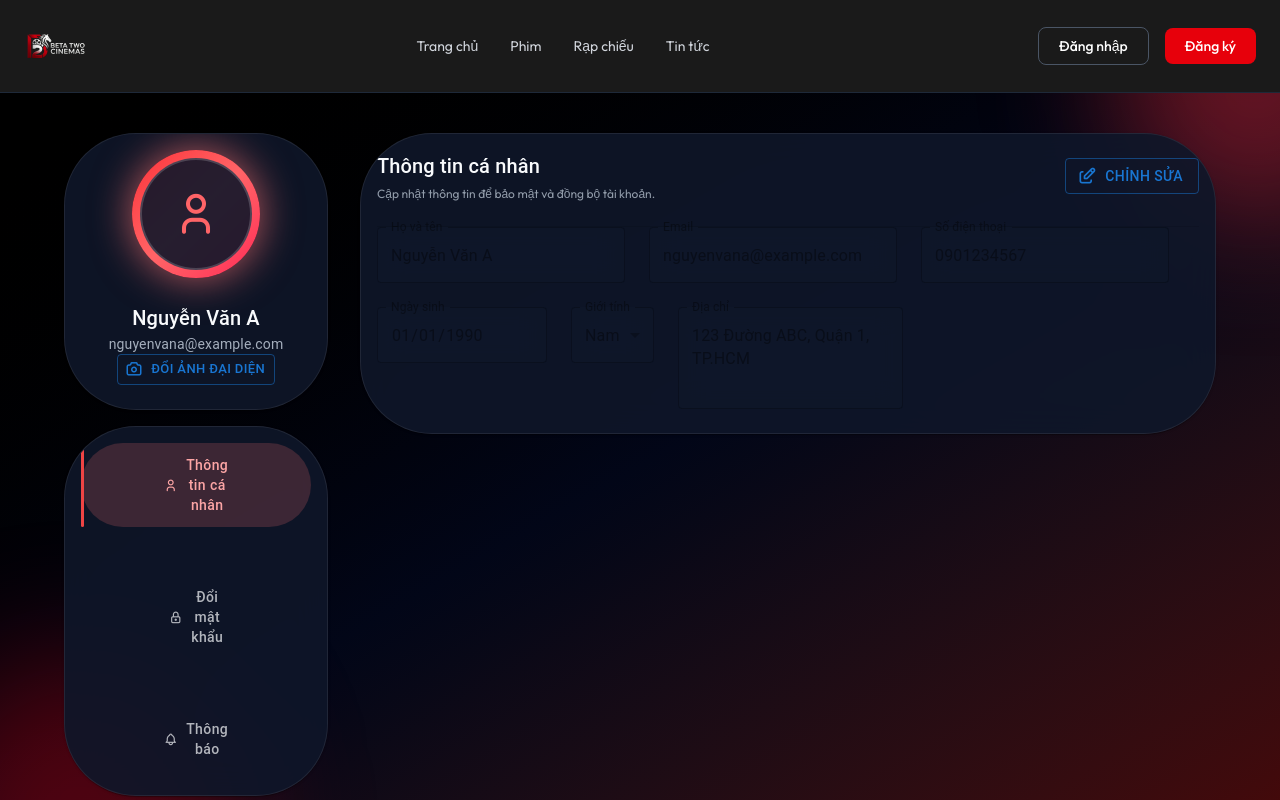
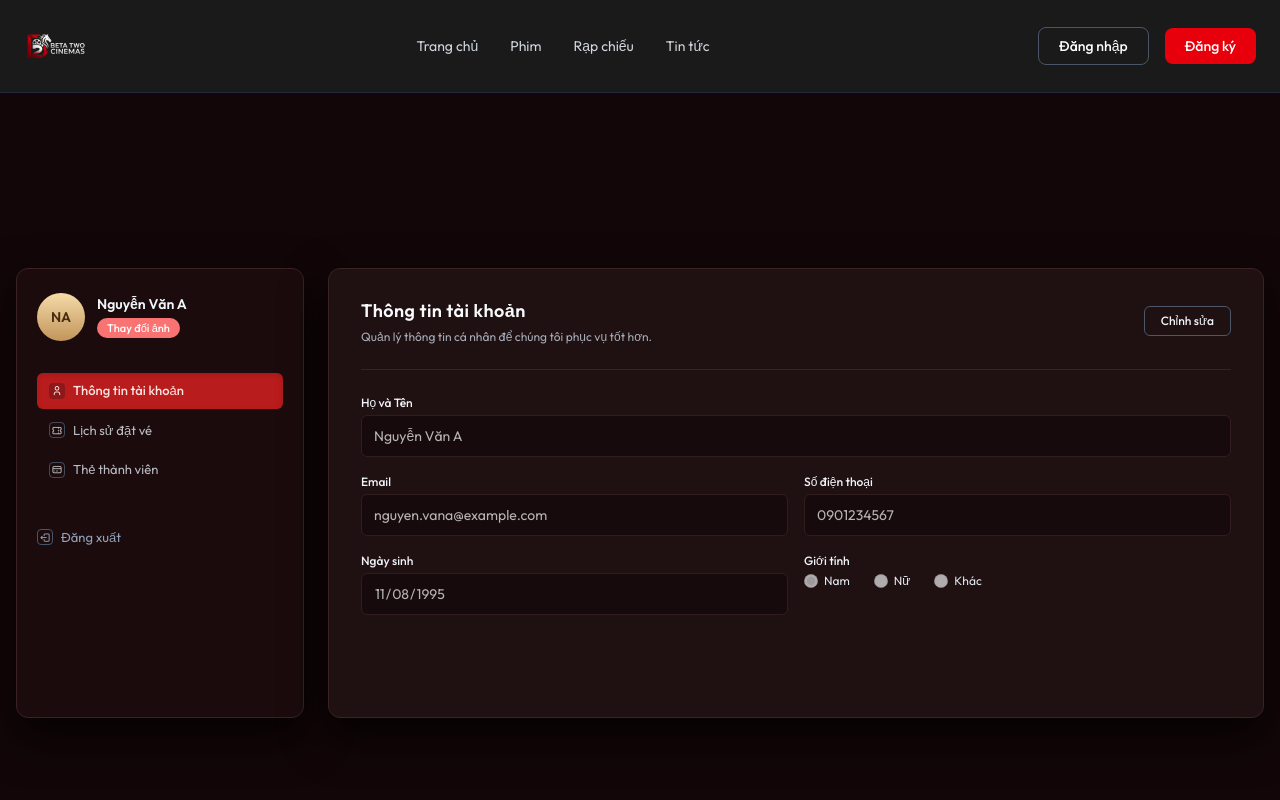
Before and after one commit to duyanhhhhhn/cinema-booking-fe, a Next.js app: page /profile in a window 1280 px wide. Shown: the top 800 px of the page. Built offline with nearby package versions, Linux system fonts and the light colour scheme.

Commit message:
update template user_detail router /profile

```diff
--- a/jsconfig.json
+++ b/jsconfig.json
@@ -1,7 +1,9 @@
 {
   "compilerOptions": {
     "paths": {
-      "@/*": ["./src/*"]
+      "@/*": [
+        "./src/*"
+      ]
     }
   }
 }
--- a/src/app/component/user/UserProfile.tsx
+++ b/src/app/component/user/UserProfile.tsx
@@ -1,389 +1,248 @@
-"use client";
+'use client';
 
-import { useState } from "react";
-import {
-  Box,
-  Card,
-  CardContent,
-  Typography,
-  TextField,
-  Button,
-  Avatar,
-  Grid,
-  Divider,
-  Tabs,
-  Tab,
-} from "@mui/material";
+import React, { useState, ChangeEvent } from 'react';
 
-export default function UserProfile() {
-  const [tabValue, setTabValue] = useState(0);
+type Gender = 'male' | 'female' | 'other';
+
+interface FormState {
+  fullName: string;
+  email: string;
+  phone: string;
+  dateOfBirth: string;
+  gender: Gender;
+}
+
+const baseInputClass =
+  'w-full rounded-md border border-[#3a2225] bg-[#14080a] px-3 py-2.5 text-sm text-slate-50 placeholder:text-slate-500 focus:outline-none focus:ring-1 focus:ring-red-500 focus:border-red-500 transition disabled:cursor-not-allowed disabled:opacity-70';
+
+export default function AccountProfilePage() {
   const [editing, setEditing] = useState(false);
-  const [formData, setFormData] = useState({
-    fullName: "Nguyễn Văn A",
-    email: "nguyenvana@example.com",
-    phone: "0901234567",
-    dateOfBirth: "1990-01-01",
-    gender: "male",
-    address: "123 Đường ABC, Quận 1, TP.HCM",
+  const [formData, setFormData] = useState<FormState>({
+    fullName: 'Nguyễn Văn A',
+    email: 'nguyen.vana@example.com',
+    phone: '0901234567',
+    dateOfBirth: '1995-11-08',
+    gender: 'male',
   });
 
-  const handleChange = (e: any) => {
-    setFormData({
-      ...formData,
-      [e.target.name]: e.target.value,
-    });
+  const handleChange = (e: ChangeEvent<HTMLInputElement>) => {
+    const { name, value } = e.target;
+    setFormData(prev => ({
+      ...prev,
+      [name]: value,
+    }));
   };
 
   const handleSave = () => {
-    // Handle save logic
+    // TODO: gọi API lưu dữ liệu
     setEditing(false);
   };
 
-  const textFieldSx = {
-    "& .MuiOutlinedInput-root": {
-      color: "#e5e7eb",
-      backgroundColor: "rgba(15,23,42,0.75)",
-      backdropFilter: "blur(14px)",
-      "& fieldset": {
-        borderColor: "rgba(148,163,184,0.6)",
-      },
-      "&:hover fieldset": {
-        borderColor: "#f97373",
-      },
-      "&.Mui-focused fieldset": {
-        borderColor: "#ef4444",
-        boxShadow: "0 0 0 1px rgba(248,113,113,0.7)",
-      },
-    },
-    "& .MuiInputLabel-root": {
-      color: "rgba(148,163,184,0.9)",
-      "&.Mui-focused": {
-        color: "#fecaca",
-      },
-    },
-  };
-
-  const glassCardSx = {
-    backgroundColor: "rgba(15,23,42,0.9)",
-    backdropFilter: "blur(18px)",
-    borderRadius: 18,
-    border: "1px solid rgba(248,250,252,0.08)",
-  };
-
   return (
-    <main className="relative flex flex-1 justify-center p-4 sm:p-6 md:p-10 overflow-hidden bg-gradient-to-br from-black via-slate-950 to-red-950">
-      {/* Glow đỏ mờ phía sau */}
-      <div className="pointer-events-none absolute -top-40 right-[-120px] h-72 w-72 rounded-full bg-red-500/40 blur-3xl" />
-      <div className="pointer-events-none absolute bottom-[-140px] left-[-80px] h-80 w-80 rounded-full bg-red-700/40 blur-3xl" />
-
-      <div className="relative z-10 w-full max-w-6xl grid grid-cols-1 gap-8 md:grid-cols-12 text-slate-100">
-        {/* Sidebar bên trái */}
-        <aside className="md:col-span-4 lg:col-span-3">
-          <Box className="space-y-4">
-            {/* Card avatar */}
-            <Card
-              sx={glassCardSx}
-              className="relative overflow-hidden shadow-[0_18px_45px_rgba(0,0,0,0.75)] transition-all duration-300 hover:-translate-y-1 hover:shadow-[0_22px_60px_rgba(0,0,0,0.9)] hover:border-red-500/80"
-            >
-              <CardContent className="p-6 text-center">
-                <div className="mx-auto mb-6 flex h-32 w-32 items-center justify-center rounded-full bg-gradient-to-br from-red-500 via-red-400 to-rose-500 shadow-[0_0_40px_rgba(248,113,113,0.75)]">
-                  <Avatar
-                    sx={{
-                      width: 112,
-                      height: 112,
-                      backgroundColor: "rgba(15,23,42,0.9)",
-border: "2px solid rgba(248,250,252,0.18)",
-                    }}
-                  >
-                    <i className="ti ti-user text-5xl text-red-400" />
-                  </Avatar>
+    <main className="min-h-200 bg-[#120608] flex items-center justify-center px-4 py-6 text-slate-100">
+      <div className="w-full max-w-7xl min-h-[450px] flex flex-col gap-6 md:flex-row">
+        {/* SIDEBAR */}
+        <aside className="w-full md:w-64 lg:w-72">
+          <div className="flex h-full flex-col rounded-xl border border-[#3a2225] bg-[#1b0b0d] px-5 py-6 shadow-[0_18px_45px_rgba(0,0,0,0.75)]">
+            {/* User block */}
+            <div>
+              <div className="flex items-center gap-3">
+                <div className="flex h-12 w-12 items-center justify-center rounded-full bg-gradient-to-b from-[#f5dba8] to-[#c2955b] text-sm font-semibold text-[#4a2b10]">
+                  NA
+                </div>
+                <div className="flex flex-col">
+                  <span className="text-sm font-semibold leading-tight">
+                    Nguyễn Văn A
+                  </span>
+                  <button className="mt-1 w-max rounded-full bg-[#f97373] px-2.5 py-0.5 text-[11px] font-medium text-white">
+                    Thay đổi ảnh
+                  </button>
+                </div>
               </div>
 
-                <Typography
-                  variant="h6"
-                  className="font-semibold mb-1 text-slate-50 tracking-wide"
-                >
-                  {formData.fullName}
-                </Typography>
-                <Typography
-                  variant="body2"
-                  className="text-slate-300/80 mb-4 text-sm"
-                >
-                  {formData.email}
-                </Typography>
+              {/* Nav list */}
+              <nav className="mt-8 space-y-1 text-[13px]">
+                <button className="flex w-full items-center gap-2 rounded-md bg-[#b91c1c] px-3 py-2 text-left text-[13px] font-medium text-[#fee2e2] shadow-inner shadow-red-900/40 transition hover:bg-[#dc2626]">
+                  <span className="inline-flex h-4 w-4 items-center justify-center rounded-sm bg-red-900/80">
+                    <i className="ti ti-user text-[11px]" />
+                  </span>
+                  <span>Thông tin tài khoản</span>
+                </button>
 
-                <Button
-                  variant="outlined"
-                  size="small"
-                  startIcon={<i className="ti ti-camera" />}
-                  className="border-red-500/70 text-red-300 hover:border-red-400 hover:bg-red-500/10 hover:text-red-200 transition-all duration-200"
-                >
-                  Đổi ảnh đại diện
-                </Button>
-              </CardContent>
-            </Card>
+                <button className="flex w-full items-center gap-2 rounded-md px-3 py-2 text-left text-slate-200/80 transition hover:bg-[#261013] hover:text-slate-50">
+                  <span className="inline-flex h-4 w-4 items-center justify-center rounded-sm border border-slate-500/60">
+                    <i className="ti ti-ticket text-[11px]" />
+                  </span>
+                  <span>Lịch sử đặt vé</span>
+                </button>
 
-            {/* Card Tabs */}
-            <Card
-              sx={glassCardSx}
-              className="relative overflow-hidden shadow-[0_18px_45px_rgba(0,0,0,0.7)] transition-all duration-300 hover:-translate-y-1 hover:shadow-[0_22px_60px_rgba(0,0,0,0.9)] hover:border-red-500/80"
-            >
-              <CardContent className="p-4">
-                <Tabs
-                  orientation="vertical"
-                  value={tabValue}
-                  onChange={(e, v) => setTabValue(v)}
-                  sx={{
-                    "& .MuiTabs-flexContainer": {
-                      gap: 6,
-                    },
-                    "& .MuiTabs-indicator": {
-                      left: 0,
-                      width: 3,
-                      borderRadius: 9999,
-                      backgroundColor: "#ef4444",
-                    },
-                  }}
-                >
-                  <Tab
-                    disableRipple
-                    label={
-                      <div className="flex items-center gap-2">
-                        <i className="ti ti-user text-sm" />
-                        <span className="text-sm">Thông tin cá nhân</span>
+                <button className="flex w-full items-center gap-2 rounded-md px-3 py-2 text-left text-slate-200/80 transition hover:bg-[#261013] hover:text-slate-50">
+                  <span className="inline-flex h-4 w-4 items-center justify-center rounded-sm border border-slate-500/60">
+                    <i className="ti ti-credit-card text-[11px]" />
+                  </span>
+                  <span>Thẻ thành viên</span>
+                </button>
+              </nav>
             </div>
-                    }
-                    sx={{
-                      justifyContent: "flex-start",
-                      textTransform: "none",
-                      alignItems: "center",
-                      color: "rgba(248,250,252,0.7)",
-                      fontSize: 14,
-                      fontWeight: 500,
-                      borderRadius: 9999,
-                      paddingInline: 14,
-                      minHeight: 44,
-                      "&:hover": {
-                        backgroundColor: "rgba(248,113,113,0.12)",
-                        color: "#fecaca",
-                      },
-                      "&.Mui-selected": {
-                        color: "#fca5a5",
-backgroundColor: "rgba(248,113,113,0.2)",
-                      },
-                    }}
-                  />
-                  <Tab
-                    disableRipple
-                    label={
-                      <div className="flex items-center gap-2">
-                        <i className="ti ti-lock text-sm" />
-                        <span className="text-sm">Đổi mật khẩu</span>
+
+            {/* Logout */}
+            <button className="mt-10 flex items-center gap-2 text-[13px] text-slate-400 transition hover:text-slate-100">
+              <span className="inline-flex h-4 w-4 items-center justify-center rounded-sm border border-slate-600">
+                <i className="ti ti-logout-2 text-[11px]" />
+              </span>
+              <span>Đăng xuất</span>
+            </button>
           </div>
-                    }
-                    sx={{
-                      justifyContent: "flex-start",
-                      textTransform: "none",
-                      alignItems: "center",
-                      color: "rgba(248,250,252,0.7)",
-                      fontSize: 14,
-                      fontWeight: 500,
-                      borderRadius: 9999,
-                      paddingInline: 14,
-                      minHeight: 44,
-                      "&:hover": {
-                        backgroundColor: "rgba(248,113,113,0.12)",
-                        color: "#fecaca",
-                      },
-                      "&.Mui-selected": {
-                        color: "#fca5a5",
-                        backgroundColor: "rgba(248,113,113,0.2)",
-                      },
-                    }}
-                  />
-                  <Tab
-                    disableRipple
-                    label={
-                      <div className="flex items-center gap-2">
-                        <i className="ti ti-bell text-sm" />
-                        <span className="text-sm">Thông báo</span>
-                      </div>
-                    }
-                    sx={{
-                      justifyContent: "flex-start",
-                      textTransform: "none",
-                      alignItems: "center",
-                      color: "rgba(248,250,252,0.7)",
-                      fontSize: 14,
-                      fontWeight: 500,
-                      borderRadius: 9999,
-                      paddingInline: 14,
-                      minHeight: 44,
-                      "&:hover": {
-                        backgroundColor: "rgba(248,113,113,0.12)",
-                        color: "#fecaca",
-                      },
-                      "&.Mui-selected": {
-                        color: "#fca5a5",
-                        backgroundColor: "rgba(248,113,113,0.2)",
-                      },
-                    }}
-                  />
-                </Tabs>
-              </CardContent>
-            </Card>
-          </Box>
         </aside>
 
-        {/* Nội dung chính bên phải */}
-        <section className="md:col-span-8 lg:col-span-9">
-          {/* Tab 0 */}
-          {tabValue === 0 && (
-            <Card
-              sx={glassCardSx}
-              className="relative overflow-hidden shadow-[0_18px_45px_rgba(0,0,0,0.75)] transition-all duration-300 hover:-translate-y-1 hover:shadow-[0_22px_60px_rgba(0,0,0,0.9)] hover:border-red-500/80"
-            >
-              <CardContent className="p-6 sm:p-7">
-<div className="flex flex-col gap-3 sm:flex-row sm:items-center sm:justify-between mb-6">
+        {/* MAIN CONTENT */}
+        <section className="flex-1">
+          <div className="h-full rounded-xl border border-[#3a2225] bg-[#1f1012] px-6 py-6 sm:px-8 sm:py-7 shadow-[0_18px_45px_rgba(0,0,0,0.75)]">
+            {/* Header */}
+            <div className="mb-6 flex flex-col gap-3 sm:flex-row sm:items-center sm:justify-between">
               <div>
-                    <Typography
-                      variant="h6"
-                      className="font-semibold tracking-wide text-slate-50"
-                    >
-                      Thông tin cá nhân
-                    </Typography>
-                    <p className="mt-1 text-xs text-slate-300/70">
-                      Cập nhật thông tin để bảo mật và đồng bộ tài khoản.
+                <h1 className="text-lg font-semibold tracking-wide text-slate-50">
+                  Thông tin tài khoản
+                </h1>
+                <p className="mt-1 text-xs text-slate-300/80">
+                  Quản lý thông tin cá nhân để chúng tôi phục vụ tốt hơn.
                 </p>
               </div>
 
               {!editing ? (
-                    <Button
-                      variant="outlined"
+                <button
                   onClick={() => setEditing(true)}
-                      startIcon={<i className="ti ti-edit" />}
-                      className="border-red-500/70 text-red-300 hover:border-red-400 hover:bg-red-500/10 hover:text-red-200 transition-all duration-200"
+                  className="inline-flex items-center justify-center rounded-md border border-slate-500/70 bg-transparent px-4 py-1.5 text-xs font-medium text-slate-100 transition hover:border-slate-300 hover:bg-slate-500/10"
                 >
                   Chỉnh sửa
-                    </Button>
+                </button>
               ) : (
                 <div className="flex gap-2">
-                      <Button
-                        variant="outlined"
+                  <button
                     onClick={() => setEditing(false)}
-                        className="border-slate-500/60 text-slate-200 hover:bg-slate-500/10 hover:border-slate-300/80 transition-all duration-200"
+                    className="inline-flex items-center justify-center rounded-md border border-slate-600 bg-transparent px-4 py-1.5 text-xs font-medium text-slate-100 transition hover:border-slate-300 hover:bg-slate-500/10"
                   >
                     Hủy
-                      </Button>
-                      <Button
-                        variant="contained"
+                  </button>
+                  <button
                     onClick={handleSave}
-                        className="bg-red-600 hover:bg-red-500 shadow-[0_10px_30px_rgba(248,113,113,0.4)] normal-case"
+                    className="inline-flex items-center justify-center rounded-md bg-[#e31b23] px-4 py-1.5 text-xs font-medium text-white shadow-[0_10px_30px_rgba(248,113,113,0.45)] transition hover:bg-[#f04349]"
                   >
                     Lưu thay đổi
-                      </Button>
+                  </button>
                 </div>
               )}
             </div>
 
-                <Divider className="mb-6 border-slate-700/80" />
+            {/* Divider */}
+            <div className="mb-6 h-px bg-[#3a2225]" />
 
             {/* Form */}
-                <Grid container spacing={3}>
-                  <Grid item xs={12} md={6}>
-                    <TextField
-                      fullWidth
-                      label="Họ và tên"
+            <form className="space-y-4 text-sm">
+              <div>
+                <label className="mb-1 block text-[12px] font-medium text-slate-100">
+                  Họ và Tên
+                </label>
+                <input
+                  type="text"
                   name="fullName"
                   value={formData.fullName}
                   onChange={handleChange}
                   disabled={!editing}
-                      sx={textFieldSx}
+                  className={baseInputClass}
                 />
-                  </Grid>
-                  <Grid item xs={12} md={6}>
-                    <TextField
-                      fullWidth
-                      label="Email"
+              </div>
+
+              <div className="grid gap-4 sm:grid-cols-2">
+                <div>
+                  <label className="mb-1 block text-[12px] font-medium text-slate-100">
+                    Email
+                  </label>
+                  <input
+                    type="email"
                     name="email"
-                      type="email"
                     value={formData.email}
                     onChange={handleChange}
                     disabled={!editing}
-                      sx={textFieldSx}
+                    className={baseInputClass}
                   />
-                  </Grid>
-                  <Grid item xs={12} md={6}>
-                    <TextField
-                      fullWidth
-label="Số điện thoại"
+                </div>
+                <div>
+                  <label className="mb-1 block text-[12px] font-medium text-slate-100">
+                    Số điện thoại
+                  </label>
+                  <input
+                    type="tel"
                     name="phone"
-                      type="tel"
                     value={formData.phone}
                     onChange={handleChange}
                     disabled={!editing}
-                      sx={textFieldSx}
+                    className={baseInputClass}
                   />
-                  </Grid>
-                  <Grid item xs={12} md={6}>
-                    <TextField
-                      fullWidth
-                      label="Ngày sinh"
+                </div>
+              </div>
+
+              <div className="grid gap-4 sm:grid-cols-2">
+                <div>
+                  <label className="mb-1 block text-[12px] font-medium text-slate-100">
+                    Ngày sinh
+                  </label>
+                  <input
+                    type="date"
                     name="dateOfBirth"
-                      type="date"
                     value={formData.dateOfBirth}
                     onChange={handleChange}
                     disabled={!editing}
-                      InputLabelProps={{ shrink: true }}
-                      sx={textFieldSx}
+                    className={baseInputClass}
                   />
-                  </Grid>
-                  <Grid item xs={12} md={6}>
-                    <TextField
-                      fullWidth
-                      label="Giới tính"
+                </div>
+
+                <div>
+                  <span className="mb-1 block text-[12px] font-medium text-slate-100">
+                    Giới tính
+                  </span>
+                  <div className="mt-1 flex items-center gap-6 text-xs text-slate-200">
+                    <label className="inline-flex items-center gap-1.5">
+                      <input
+                        type="radio"
                         name="gender"
-                      select
-                      value={formData.gender}
+                        value="male"
+                        checked={formData.gender === 'male'}
                         onChange={handleChange}
                         disabled={!editing}
-                      SelectProps={{ native: true }}
-                      sx={textFieldSx}
-                    >
-                      <option value="male">Nam</option>
-                      <option value="female">Nữ</option>
-                      <option value="other">Khác</option>
-                    </TextField>
-                  </Grid>
-                  <Grid item xs={12}>
-                    <TextField
-                      fullWidth
-                      label="Địa chỉ"
-                      multiline
-                      rows={3}
-                      name="address"
-                      value={formData.address}
+                        className="h-3.5 w-3.5 border border-slate-500 bg-transparent text-[#e31b23] focus:ring-1 focus:ring-[#e31b23]"
+                      />
+                      <span>Nam</span>
+                    </label>
+                    <label className="inline-flex items-center gap-1.5">
+                      <input
+                        type="radio"
+                        name="gender"
+                        value="female"
+                        checked={formData.gender === 'female'}
                         onChange={handleChange}
                         disabled={!editing}
-                      sx={textFieldSx}
+                        className="h-3.5 w-3.5 border border-slate-500 bg-transparent text-[#e31b23] focus:ring-1 focus:ring-[#e31b23]"
                       />
-                  </Grid>
-                </Grid>
-              </CardContent>
-            </Card>
-          )}
-
-          {tabValue === 1 && (
-            <>
-              {/* ... code cũ giữ nguyên */}
-            </>
-          )}
-
-          {tabValue === 2 && (
-            <>
-              {/* ... code cũ giữ nguyên */}
-            </>
-          )}
+                      <span>Nữ</span>
+                    </label>
+                    <label className="inline-flex items-center gap-1.5">
+                      <input
+                        type="radio"
+                        name="gender"
+                        value="other"
+                        checked={formData.gender === 'other'}
+                        onChange={handleChange}
+                        disabled={!editing}
+                        className="h-3.5 w-3.5 border border-slate-500 bg-transparent text-[#e31b23] focus:ring-1 focus:ring-[#e31b23]"
+                      />
+                      <span>Khác</span>
+                    </label>
+                  </div>
+                </div>
+              </div>
+            </form>
+          </div>
         </section>
       </div>
     </main>
```
Lines whose indentation alone changed are shown as unchanged.
